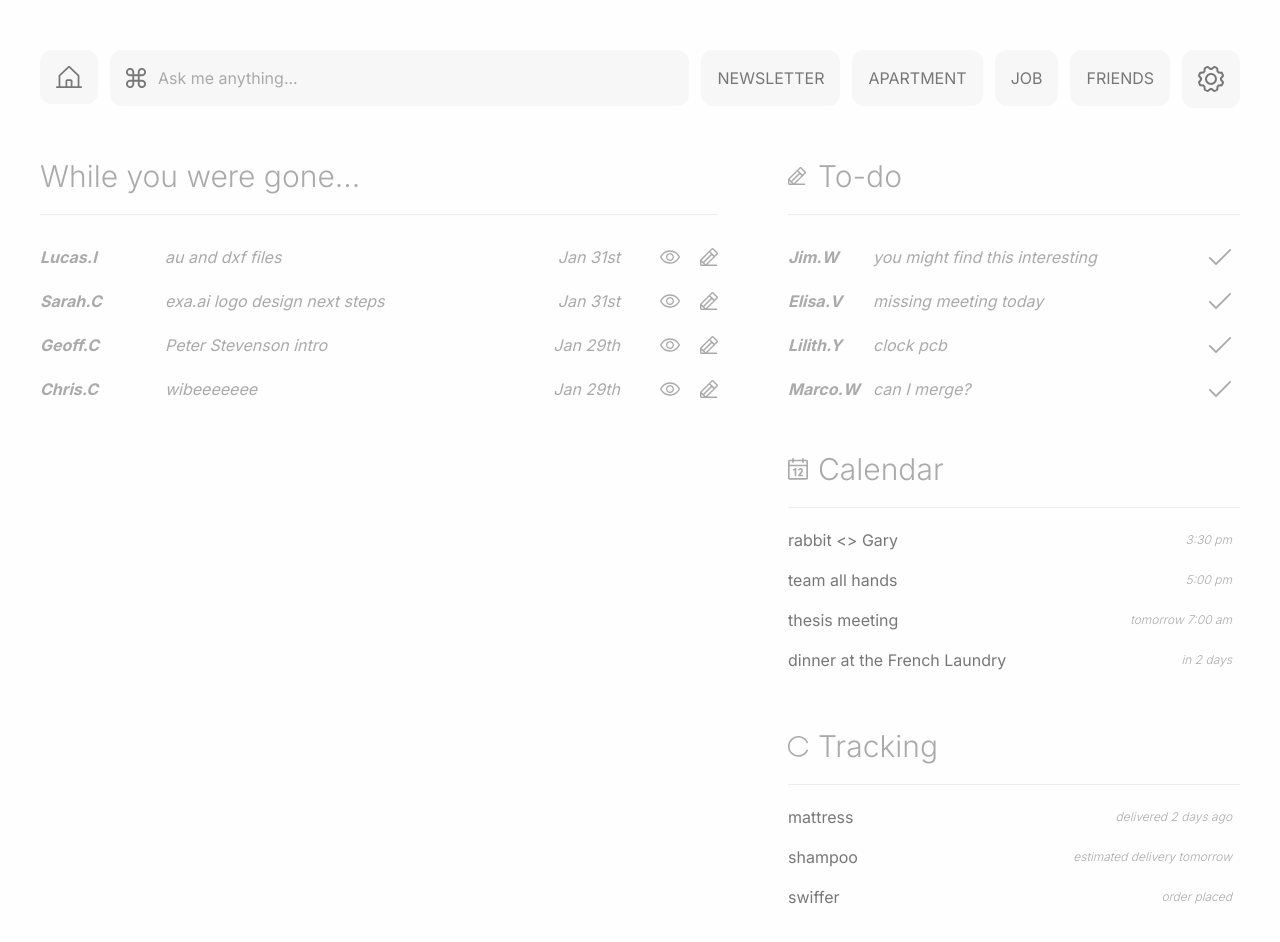
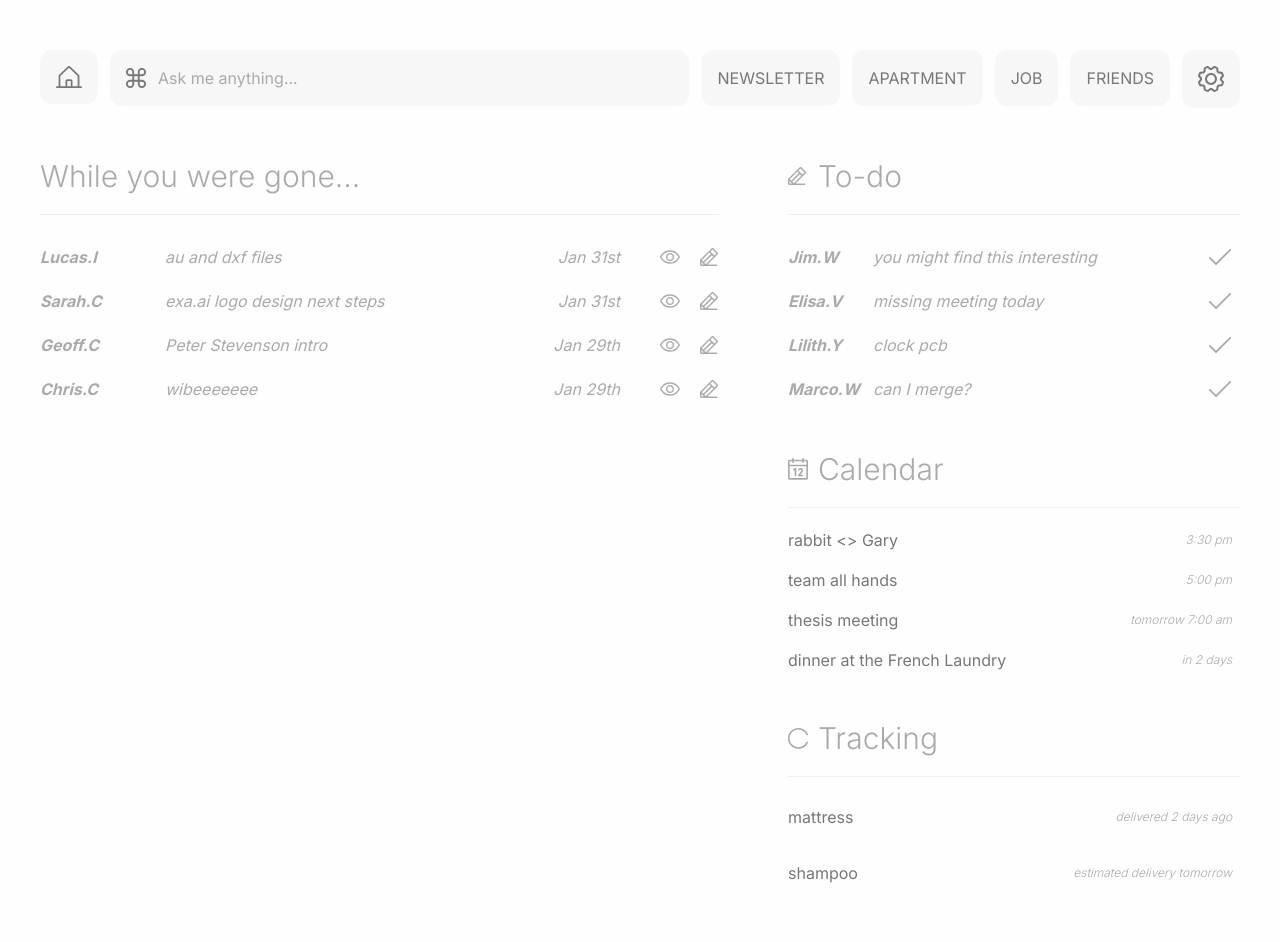
Before and after one commit to marcowang01/envelope-demo, a Next.js app: page / in a window 1280 px wide. Shown: the top 942 px of the page. Built offline with nearby package versions, Linux system fonts and the light colour scheme.

Commit message:
add styling to trackikgn calendar d&d

```diff
--- a/src/components/home/calendarCardItems.tsx
+++ b/src/components/home/calendarCardItems.tsx
@@ -13,7 +13,7 @@ export function CalendarCardItems({
     // 160 is exactly 4 rows of 40px
     <div
       className={clsx(
-        "flex flex-col gap-[16px] justify start mt-[20px] h-[160px] overflow-y-auto",
+        "flex flex-col justify start mt-[12px] h-[160px] overflow-y-auto",
         {
           "pr-[8px]": calendarEvents.length > 4,
         },
--- a/src/components/home/simpleRow.tsx
+++ b/src/components/home/simpleRow.tsx
@@ -38,7 +38,7 @@ export function SimpleRow({
   return (
     <div
       ref={setNodeRef}
-      className={clsx("flex flex-row justify-between items-center w-full",        {
+      className={clsx("flex flex-row justify-between items-center w-full py-[8px] rounded-xl",        {
           "bg-gray-100 w-fit px-[20px] gap-0": isOverlay,
           "opacity-100 bg-gray-300 text-black": isDragging && !isOverlay,
           "w-full": !isOverlay && !isDragging,
```
